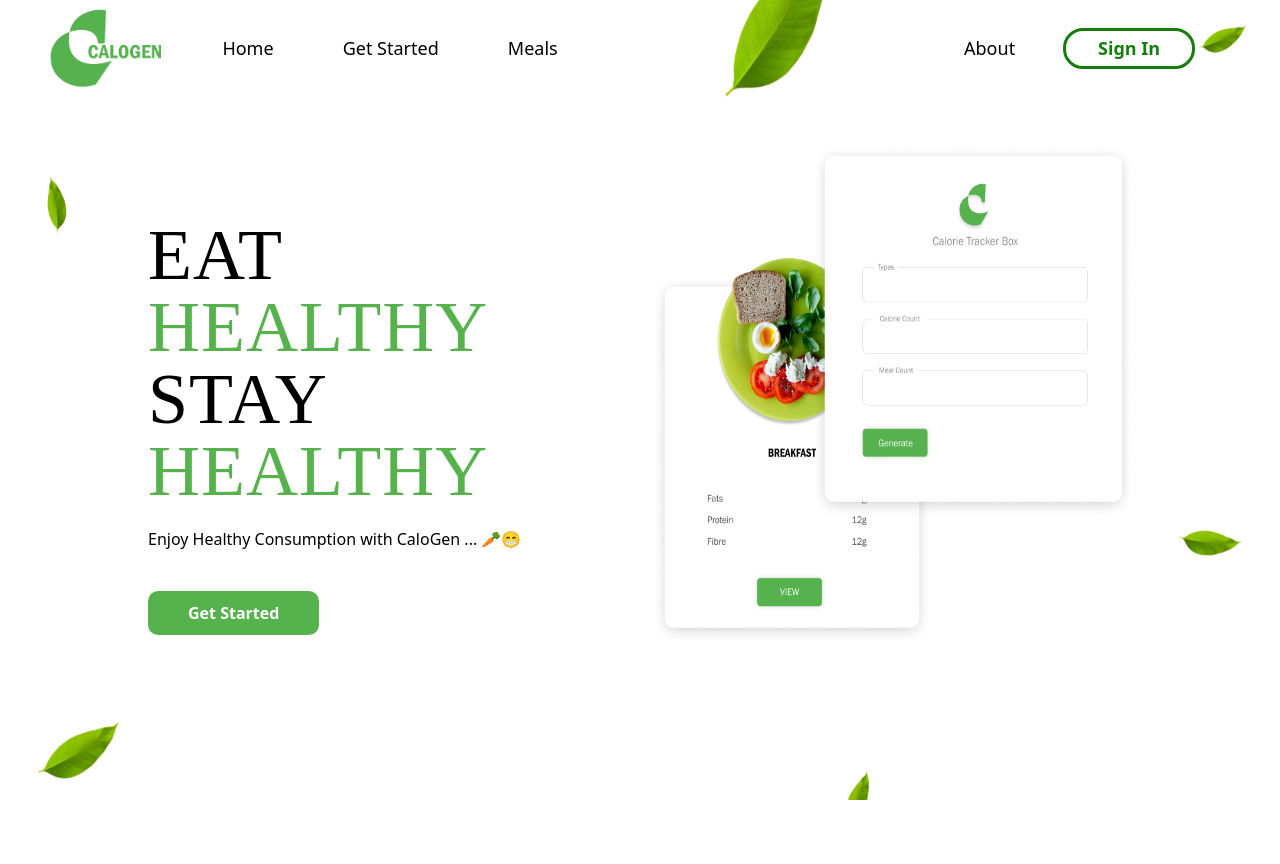
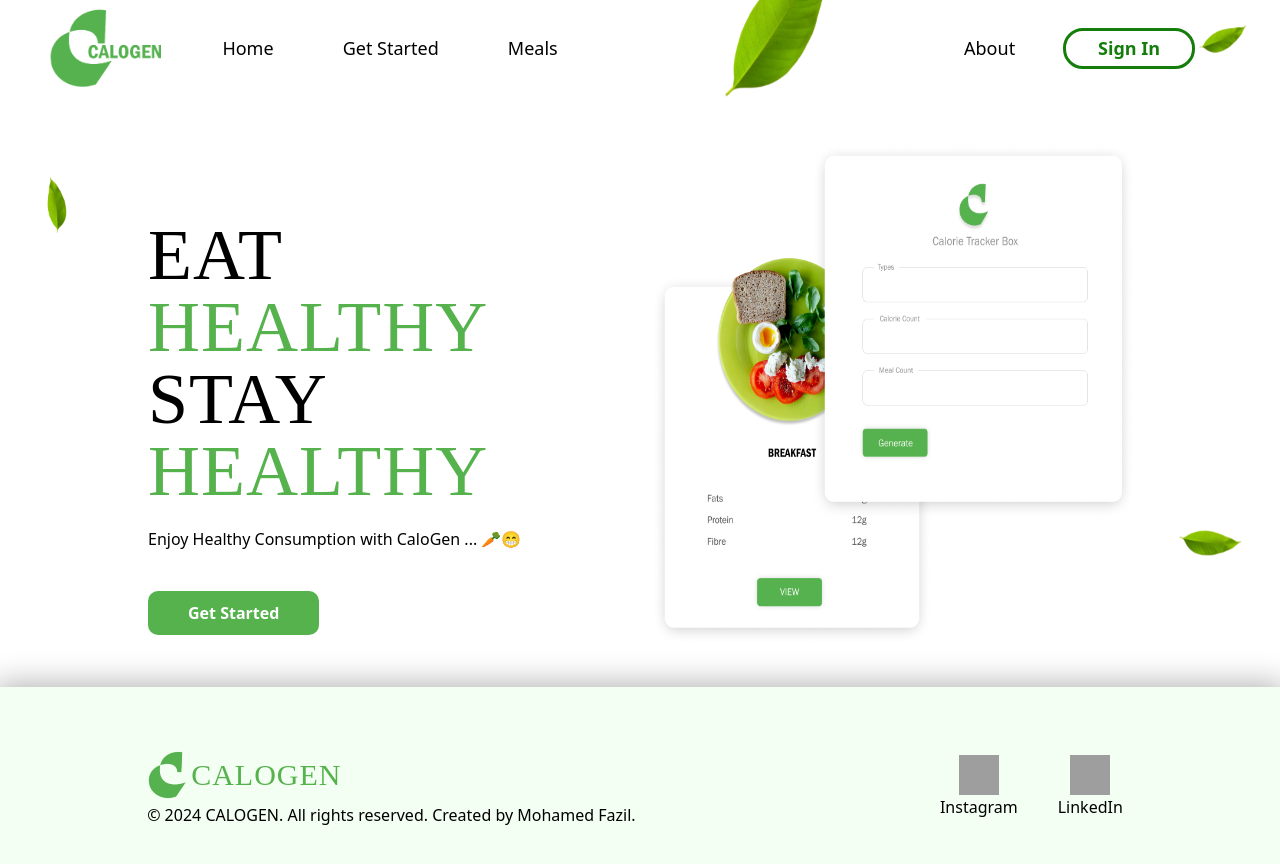
Before and after one commit to kalviumcommunity/S53_MohamedFazil_Capstone_CaloGen, a React (Vite) app in the folder CLIENT/: page / in a window 1280 px wide. Shown: the top 864 px of the page. Before the commit the page ends 800 px from the top, so only its background shows below. Built offline with nearby package versions, Linux system fonts and the light colour scheme; grey boxes are pictures that could not be loaded; a web font is replaced by a local one.

Commit message:
created footer component

```diff
--- a/CLIENT/src/App.css
+++ b/CLIENT/src/App.css
@@ -94,3 +94,35 @@ button {
   background-color: #88be03;
   text-decoration: underline;
 }
+
+.footer-container {
+  box-shadow: 0 3px 30px 5px hsla(0, 0%, 0%, 0.326);
+}
+
+.title {
+  color: #000000;
+}
+
+.socials {
+  display: flex;
+  align-items: center;
+  justify-content: center;
+}
+
+.socials div {
+  margin: 20px;
+}
+
+.socials div > a {
+  display: flex;
+  justify-content: center;
+  align-items: center;
+}
+
+.socials div > h2 {
+  font-size: 18px;
+}
+.socials div > a > img {
+  height: 40px;
+  width: 40px;
+}
--- a/CLIENT/src/App.jsx
+++ b/CLIENT/src/App.jsx
@@ -3,6 +3,7 @@ import "./App.css";
 import BG from "./assets/BG.png";
 import Navbar from "./components/Navbar";
 import Routing from "./components/Routing";
+import Footer from "./components/Footer";
 
 function App() {
   return (
@@ -17,6 +18,7 @@ function App() {
         <div>
           <Routing />
         </div>
+        <Footer />
       </div>
     </div>
   );
--- /dev/null
+++ b/CLIENT/src/components/Footer.jsx
@@ -0,0 +1,47 @@
+import React from "react";
+import logo from "./../assets/logo.png";
+
+const Footer = () => {
+  return (
+    <div className="footer-container h-[200px] flex justify-around items-center bg-[#f4fff3] ">
+      <div className="p-[10px]">
+        <div className="logo-title flex justify-start items-center">
+          <img src={logo} alt="" />
+          <h1 className="tagline text-3xl text-[#56b24d]">CALOGEN</h1>
+        </div>
+        <h6>© 2024 CALOGEN. All rights reserved. Created by Mohamed Fazil.</h6>
+      </div>
+      <div className="footer-flex">
+        <div
+          className="title"
+          style={{
+            fontSize: "70px",
+            fontWeight: "900",
+          }}
+        ></div>
+        <div className="socials">
+          <div>
+            <a href="https://www.instagram.com/_f4zil_811?igsh=cjZ4aWh5ZXpoZXAz">
+              <img
+                src="https://upload.wikimedia.org/wikipedia/commons/thumb/5/58/Instagram-Icon.png/1024px-Instagram-Icon.png"
+                alt="instagram"
+              />
+            </a>
+            <p>Instagram</p>
+          </div>
+          <div>
+            <a href="https://www.linkedin.com/in/mohamed-fazil-985556289">
+              <img
+                src="https://cdn1.iconfinder.com/data/icons/logotypes/32/circle-linkedin-512.png"
+                alt="linkedin"
+              />
+            </a>
+            <p>LinkedIn</p>
+          </div>
+        </div>
+      </div>
+    </div>
+  );
+};
+
+export default Footer;
```
